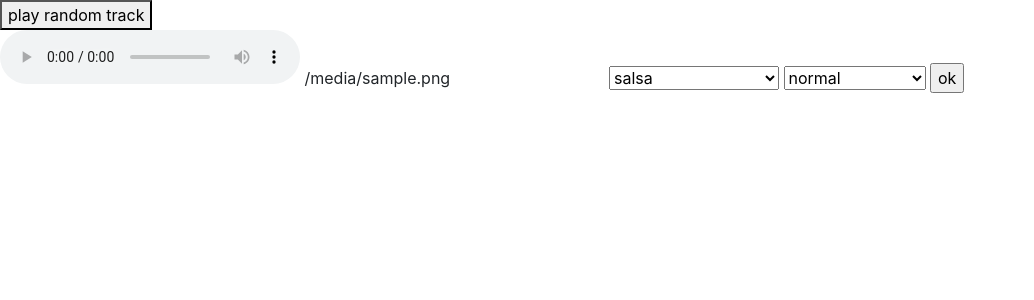
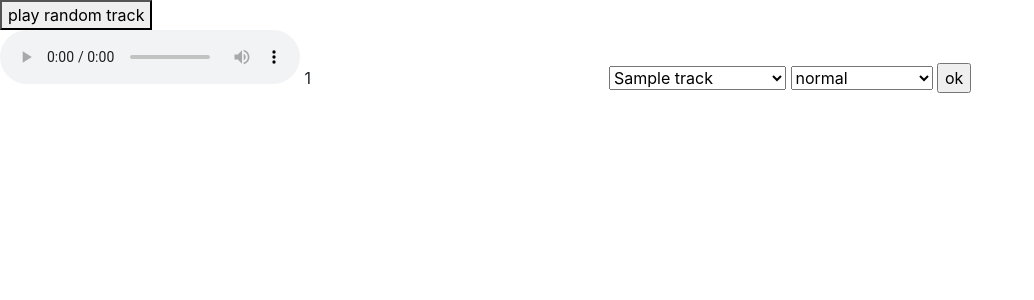
Before and after one commit to vetsinen/l1player, a Flask app: template templates/index.html in a window 1280 px wide. Shown: the top 300 px of the page, without its empty margins (0-1034 px from the left). Run offline with Flask 2, Linux system fonts and the light colour scheme; the template is opened without the code that fills it: most values are stand-ins (such as "Sample title", 1, 10 or a date in 2020).

Commit message:
accepts genres

```diff
--- a/app.py
+++ b/app.py
@@ -2,46 +2,35 @@ from flask import Flask
 from flask import render_template
 from os import listdir
 import pathlib
-import sqlite3
-from flask import g
+from orm import get_tracks
 
 app = Flask(__name__)
 
-DATABASE = str(pathlib.Path(__file__).parent.absolute())+'/opinion'
-
-def get_db():
-    db = getattr(g, '_database', None)
-    if db is None:
-        db = g._database = sqlite3.connect(DATABASE)
-    return db
-
-@app.teardown_appcontext
-def close_connection(exception):
-    db = getattr(g, '_database', None)
-    if db is not None:
-        db.close()
 
 def process_names(files):
-    rez=[]
+    rez = []
     for f in files:
         a = f
         a = a[:-4]
         # if (a[4:7]) == 'a-v':
-        #     a = a[9:]
-        #a = a.ljust(50,' ')
         rez.append(a)
     return rez
 
+
 @app.route('/')
 def index():
-    staticpath = str(pathlib.Path(__file__).parent.absolute())+'/static/mp3'
-    print(staticpath)
-    files = [f for f in listdir(staticpath)]
-    return render_template('index.html', files = process_names(files))
+    # staticpath = str(pathlib.Path(__file__).parent.absolute()) + '/static/mp3'
+    # files = [f for f in listdir(staticpath)]
+    return render_template('index.html', tracks=get_tracks())
+
 
 @app.route('/opinion', methods=['POST'])
 def opinion():
-    pass
+    return 'added'
+
+
+
+
 
 
 if __name__ == '__main__':
--- a/static/main.js
+++ b/static/main.js
@@ -5,17 +5,18 @@ let shuffleMode = false;
 
 document.addEventListener("DOMContentLoaded", function (event) {
     console.log('ready');
-    for (let track of files) {
-        document.getElementById(track).addEventListener('playing', () => {
+    for (let track of tracks) {
+        console.log('currentTrack-' + track[0]);
+        document.getElementById(track[0]).addEventListener('playing', () => {
             console.log('currentTrack-' + currentTrack);
-            console.log(track + ' started in chrome');
-            if (currentTrack !== track && currentTrack) {
+            console.log(track[0] + ' started in chrome');
+            if (currentTrack !== track[0] && currentTrack) {
                 document.getElementById(currentTrack).pause();
             }
-            currentTrack = track;
+            currentTrack = track[0];
         });
 
-        document.getElementById(track).addEventListener('ended', () => playRandomTrack());
+        document.getElementById(track[0]).addEventListener('ended', () => playRandomTrack());
     }
 
     document.getElementById('random').addEventListener('click', () => playRandomTrack());
@@ -25,13 +26,11 @@ function playRandomTrack() {
     function getRandomInt(max) {
         return Math.floor(Math.random() * Math.floor(max));
     }
-
     if (currentTrack) {
         document.getElementById(currentTrack).pause();
     }
 
-    shuffleMode = true;
-    currentTrack = files[getRandomInt(tracksN)];
+    currentTrack = tracks[getRandomInt(tracksN)][0];
     console.log(currentTrack + ' to play next');
     document.getElementById(currentTrack).play();
 }
--- a/templates/index.html
+++ b/templates/index.html
@@ -12,23 +12,31 @@
 </head>
 <body>
 <div><button id="random">play random track</button></div>
-{% for file in files %}
+{% for track in tracks %}
     <div>
-        <audio id="{{ file }}" controls>
-            <source src="/static/mp3/{{ file }}.mp3" type="audio/mpeg">
+        <audio id="{{ track[0] }}" controls>
+            <source src="/static/mp3/{{ track[0] }}.mp3" type="audio/mpeg">
         </audio>
-        <span class="songname">{{ file }}</span>
+        <span class="songname">{{ track[0] }}</span>
         <select name="genre" id="">
-            <option disabled>choose genre</option>
-            <option value="salsa">salsa</option>
-            <option value="bacha">bachata</option>
-            <option value="kurba">urban kizomba</option>
-            <option value="menga">merengue</option>
-            <option value="domba">dominicana</option>
-            <option value="semba">kizomba tradicional</option>
+            {% if tracks[1]|length %}
+            <option value="{{track[1]}}" selected="selected">{{track[1]}}</option>
+            {% else %}
+            <option disabled selected="selected">choose genre</option>
+            {% endif %}
+            <option value="salsa cubana">salsa cubana</option>
+            <option value="bachata">bachata</option>
+            <option value="urban kiz">urban kiz</option>
+            <option value="timba">timba</option>
+            <option value="dominicana">dominicana</option>
             <option value="chacha">chacha</option>
-            <option value="sonna">son</option>
-            <option value="timba">timba</option>
+            <option value="kizomba(tradicional)">kizomba(tradicional)</option>
+            <option value="tarraxinha">tarraxinha</option>
+            <option value="TarraxO">TarraxO</option>
+            <option value="son">son</option>
+            <option value="semba">semba</option>
+            <option value="douceur">douceur</option>
+            <option value="merengue">merengue</option>
         </select>
 
         <select name="velocity" id="">
@@ -38,14 +46,14 @@
             <option value="fast">fast</option>
         </select>
 
-        <input onclick="send('{{ file }}')" type="button" value="ok">
+        <input onclick="send('{{ track[0] }}')" type="button" value="ok">
 
     </div>
 {% endfor %}
 
 <script>
-    let files = {{files | safe}};
-    const tracksN = files.length;
+    let tracks = {{tracks | safe}};
+    const tracksN = tracks.length;
 
 </script>
 <script src="static/main.js"></script>
```
Also changed, not shown: orm.py (added, +46 -0 lines), 8 other files.
